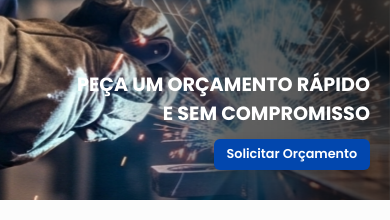
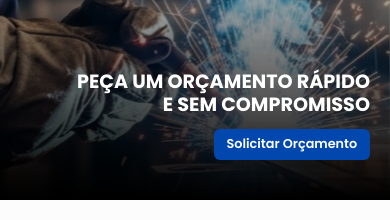
Before and after one commit to Geovanne19/catalogo_fourinox, a React (Vite) app in the folder frontend/: page / in a window 390 px wide. Shown: the part 398-618 px from the top of the page. Built offline with nearby package versions, Linux system fonts and the light colour scheme; no server answers.

Commit message:
ajuste de responsividade

```diff
--- a/frontend/src/App.css
+++ b/frontend/src/App.css
@@ -13,14 +13,12 @@
 }
 
 ::-webkit-scrollbar {
-  width: 9px;
-  background-color: #b6b6b6;
+  width: 3px;
 }
 
 ::-webkit-scrollbar-thumb {
   background-color: var(--secondary-color);
   border-radius: 10px;
-  border: 2px solid rgba(0, 0, 0, 0);
   background-clip: content-box;
 }
 
--- a/frontend/src/components/Footer/Footer.css
+++ b/frontend/src/components/Footer/Footer.css
@@ -100,7 +100,7 @@ ul.footer-links {
   .footer-container {
     grid-template-columns: 1fr; /* Uma única coluna */
     text-align: center; /* Centraliza tudo no mobile */
-    gap: 2.5rem;
+    gap: 1.5rem;
   }
 
   .footer-section h4::after {
--- a/frontend/src/components/Home/Home.css
+++ b/frontend/src/components/Home/Home.css
@@ -105,31 +105,44 @@
 
 @media (max-width: 768px) {
   .img-home::before {
-    content: "";
-    position: absolute;
-    inset: 0;
     background-image: url('../../assets/img_home_mobile.png');
+    background-size: cover;
+    background-position: center;
+    background-repeat: no-repeat; /* FIX: Impede a imagem de repetir/dar emenda */
+    filter: none; /* Garante que a imagem não fique embaçada no mobile */
+    transform: scale(1);
   }
 
-  .img-home::before {
-    background-image: url('../../assets/img_home_mobile.png');
+  .img-home::after {
+    top: auto;
+    bottom: 0;
+    left: 0;
+    width: 100%;
+    height: 70%;
+    background: linear-gradient(0deg,
+      rgb(0, 0, 0) 0%,
+      rgba(0, 0, 0, 0.4) 50%,
+      rgba(0, 0, 0, 0) 100%
+    );
   }
 
-  /* 2. Reposiciona o container de texto */
   .img-home-content {
     top: auto;
-    bottom: 30px;
+    bottom: 40px;
     right: 20px;
-    width: 85%;
+    width: 90%;
     text-align: right;
     transform: none;
+    display: flex;
+    flex-direction: column;
+    align-items: flex-end;
   }
 
   .img-home-text {
-    font-size: 1.5rem;
-    margin-bottom: 0.8rem;
+    font-size: 1.4rem;
+    margin-bottom: 1rem;
+    line-height: 1.2;
   }
-
   .img-home.animate .img-home-content {
     animation: slideUp 700ms cubic-bezier(0.22, 1, 0.36, 1) both;
   }
--- a/frontend/src/components/Servicos/Servicos.css
+++ b/frontend/src/components/Servicos/Servicos.css
@@ -52,8 +52,9 @@
 }
 
 .service-content h3 {
-  font-size: 1.6rem;
+  font-size: 1.4rem;
   color: #0F253B;
+  font-weight: 600;
 }
 
 .service-content p {
```
